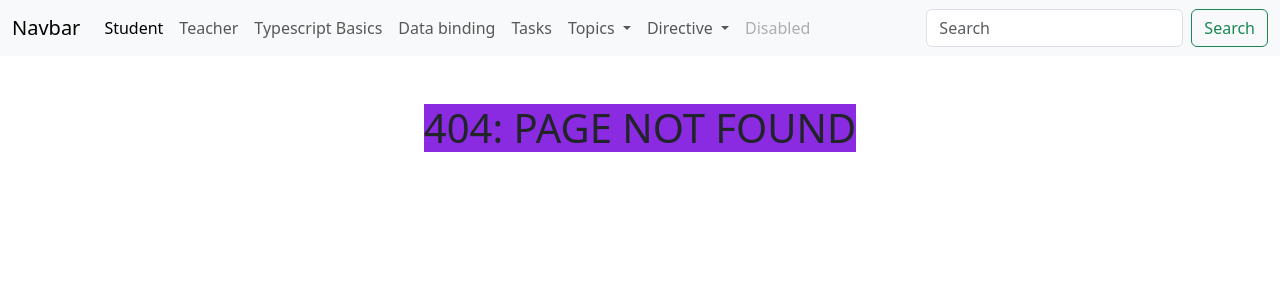
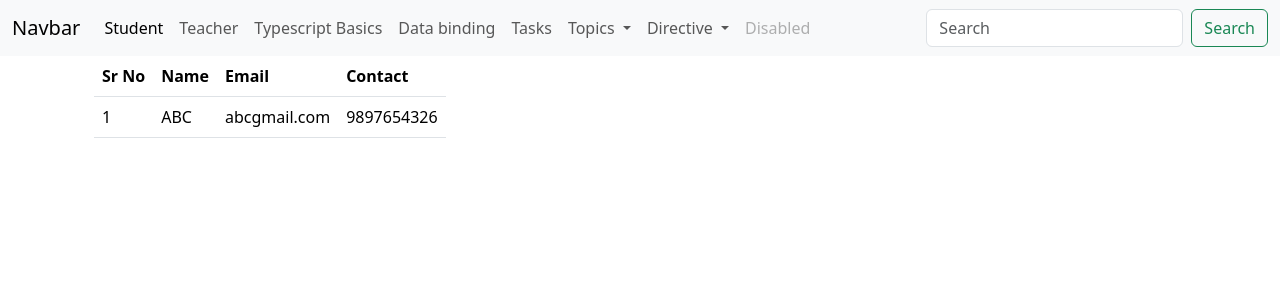
Before and after one commit to gaikwadGFS/Angular_Practice, an Angular app: page /customDirective in a window 1280 px wide. Before the commit this address had no page. Shown: the top 300 px of the page. Built offline with nearby package versions, Linux system fonts and the light colour scheme.

Commit message:
custom directives highlight

```diff
--- /dev/null
+++ b/src/app/Directives/Highlight/hightlight-me.directive.ts
@@ -0,0 +1,26 @@
+import { Directive, ElementRef, HostListener, Input } from '@angular/core';
+
+@Directive({
+  selector: '[appHightlightMe]'
+})
+export class HightlightMeDirective {
+
+  @Input() myColor:string='';
+
+  constructor(private elementRef:ElementRef) {
+    console.log("Directive Called...");
+    // this.elementRef.nativeElement.style.color="red";
+    // document.getElementById("hgg")?.style.color="red";
+   }
+
+   @HostListener('mouseover')
+   addColor(){
+    this.elementRef.nativeElement.style.color=this.myColor;
+   }
+
+   @HostListener('mouseout')
+   removeColor(){
+    this.elementRef.nativeElement.style.color='black';
+   }
+
+}
--- a/src/app/app-routing.module.ts
+++ b/src/app/app-routing.module.ts
@@ -15,6 +15,7 @@ import { TasksComponent } from './components/tasks/tasks.component';
 import { PipeComponent } from './components/pipe/pipe.component';
 import { TemplateFormComponent } from './components/template-form/template-form.component';
 import { ValidationComponent } from './components/validation/validation.component';
+import { CustomDirectiveComponent } from './components/custom-directive/custom-directive.component';
 
 const routes: Routes = [
 
@@ -83,6 +84,10 @@ const routes: Routes = [
         component:ValidationComponent
       },
       {
+        path:'customDirective',
+        component:CustomDirectiveComponent
+      },
+      {
         path:'**',
         component:ErrorPageComponent
       }
--- a/src/app/app.module.ts
+++ b/src/app/app.module.ts
@@ -24,6 +24,8 @@ import { HttpClientModule } from '@angular/common/http';
 import { ValidationComponent } from './components/validation/validation.component';
 import { AlertBoxComponent } from './ResusableComponent/alert-box/alert-box.component';
 import { TableComponent } from './ResusableComponent/table/table.component';
+import { HightlightMeDirective } from './Directives/Highlight/hightlight-me.directive';
+import { CustomDirectiveComponent } from './components/custom-directive/custom-directive.component';
 
 
 @NgModule({
@@ -46,7 +48,9 @@ import { TableComponent } from './ResusableComponent/table/table.component';
     TemplateFormComponent,
     ValidationComponent,
     AlertBoxComponent,
-    TableComponent
+    TableComponent,
+    HightlightMeDirective,
+    CustomDirectiveComponent
 
   ],
   imports: [
--- /dev/null
+++ b/src/app/components/custom-directive/custom-directive.component.html
@@ -0,0 +1,24 @@
+<div class="container">
+    <div class="row">
+        <div class="col-12">
+            <div class="table">
+                <thead>
+                    <tr>
+                        <th>Sr No</th>
+                        <th>Name</th>
+                        <th appHightlightMe [myColor]="'green'">Email</th>
+                        <th appHightlightMe [myColor]="'yellow'">Contact</th>
+                    </tr>
+                </thead>
+                <tbody>
+                    <tr>
+                        <td>1</td>
+                        <td>ABC</td>
+                        <td>abcgmail.com</td>
+                        <td>9897654326</td>
+                    </tr>
+                </tbody>
+            </div>
+        </div>
+    </div>
+</div>
--- a/src/app/components/navbar/navbar.component.html
+++ b/src/app/components/navbar/navbar.component.html
@@ -29,7 +29,7 @@
               <li><a class="dropdown-item" routerLink="pipe">Pipe</a></li>
               <li><a class="dropdown-item" routerLink="templateForm">Template Driven Form</a></li>
               <li><a class="dropdown-item" routerLink="validation">Validation with Template Form</a></li>
-              <!-- <li><a class="dropdown-item" routerLink="ngStyle">ngStyle</a></li> -->
+              <li><a class="dropdown-item" routerLink="customDirective">Custom Directive</a></li>
 
             </ul>
           </li>
```
Also changed, not shown: src/app/components/custom-directive/custom-directive.component.ts (added, +10 -0 lines), src/app/components/custom-directive/custom-directive.component.css (added), 2 other files (tests, documents, lock files or other folders).
